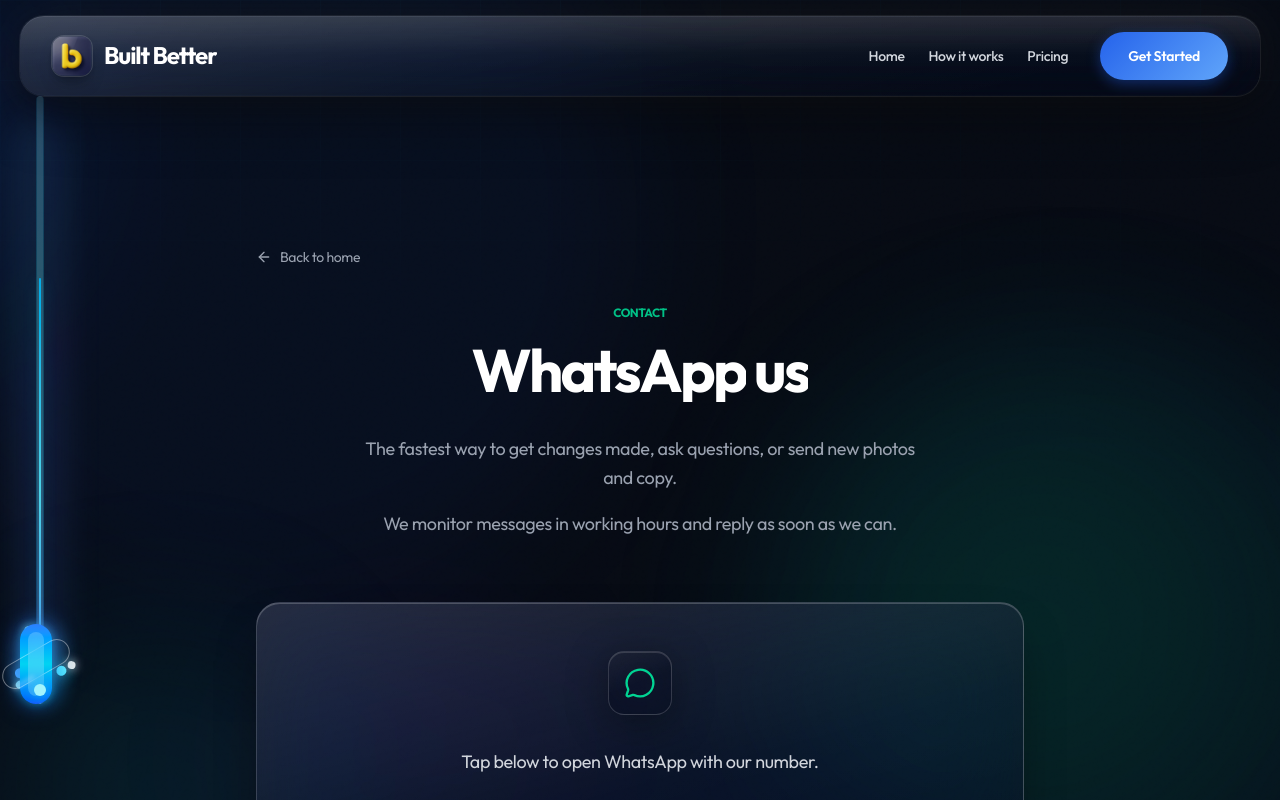
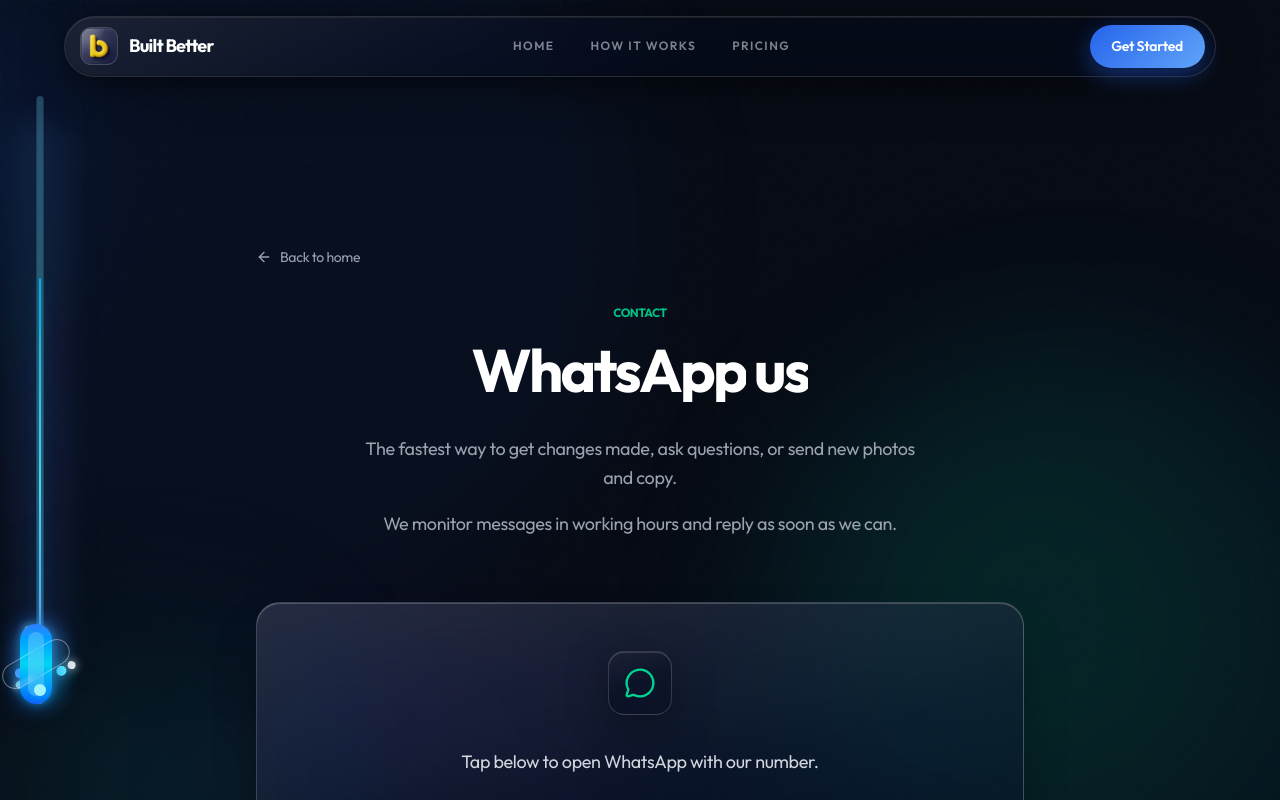
Before and after one commit to alexndrsn87/b2b-better-rebuild, a React (Vite) app: page /whatsapp in a window 1280 px wide. Shown: the top 800 px of the page. Built offline with nearby package versions, Linux system fonts and the light colour scheme; no server answers.

Commit message:
Rebuild navbar: single-layer frosted glass, Lusion-style capsule, remove broken glass-float stack.
Made-with: Cursor

```diff
--- a/src/components/Navbar.tsx
+++ b/src/components/Navbar.tsx
@@ -1,13 +1,10 @@
 import React, { useEffect, useState } from 'react';
 import { createPortal } from 'react-dom';
 import { Link, NavLink } from 'react-router-dom';
-import { motion } from 'motion/react';
 
 type NavbarProps = {
   onRequestPrototype?: () => void;
 };
-
-const linkClass = 'text-sm font-medium text-gray-300 hover:text-white transition-colors';
 
 export default function Navbar({ onRequestPrototype }: NavbarProps) {
   const [scrolled, setScrolled] = useState(false);
@@ -19,7 +16,7 @@ export default function Navbar({ onRequestPrototype }: NavbarProps) {
       ticking = true;
       requestAnimationFrame(() => {
         ticking = false;
-        setScrolled(window.scrollY > 24);
+        setScrolled(window.scrollY > 32);
       });
     };
     onScroll();
@@ -27,66 +24,60 @@ export default function Navbar({ onRequestPrototype }: NavbarProps) {
     return () => window.removeEventListener('scroll', onScroll);
   }, []);
 
-  const navItem = ({ isActive }: { isActive: boolean }) =>
-    `${linkClass} ${isActive ? 'text-white' : ''}`;
-
   const shell = (
-    <div
-      className="pointer-events-none fixed left-0 right-0 top-0 z-[200] flex justify-center px-3 pt-[max(0.85rem,env(safe-area-inset-top))] sm:px-5 sm:pt-4"
-      role="presentation"
+    <header
+      className="pointer-events-none fixed inset-x-0 top-0 z-[200] flex justify-center px-3 pt-[max(0.65rem,env(safe-area-inset-top))] sm:px-5 sm:pt-4"
     >
       <nav
-        className={`glass-float-nav pointer-events-auto w-full max-w-7xl px-4 transition-[box-shadow] duration-300 sm:px-6 lg:px-8 ${
-          scrolled ? 'glass-float-nav--raised' : ''
-        }`}
+        className={`site-nav pointer-events-auto w-full max-w-6xl ${scrolled ? 'site-nav--scrolled' : ''}`}
         aria-label="Main navigation"
       >
-        {/* Blur on this layer only — never put CSS transform / motion transform on the same node as backdrop-filter */}
-        <div className="glass-float-nav__backdrop" aria-hidden />
-        <div className="glass-float-nav__frost" aria-hidden />
-        <div className="relative z-[2] flex h-[4.5rem] items-center justify-between gap-4 sm:h-20">
-          <div className="min-w-0 flex-shrink-0">
-            <motion.div whileHover={{ scale: 1.02 }} whileTap={{ scale: 0.98 }}>
         <Link
           to="/"
-                className="flex items-center gap-2.5 font-heading text-lg font-extrabold tracking-tight text-white sm:gap-3 sm:text-xl md:text-2xl"
+          className="site-nav-brand group flex min-w-0 shrink-0 items-center gap-2.5 sm:gap-3"
         >
           <img
             src="/logo.png"
             alt=""
             width={40}
             height={40}
-                  className="h-9 w-9 shrink-0 rounded-xl object-cover shadow-lg shadow-black/25 ring-1 ring-white/15 sm:h-10 sm:w-10"
+            className="site-nav-logo h-8 w-8 shrink-0 rounded-[0.65rem] object-cover ring-1 ring-white/20 transition-transform duration-300 group-hover:scale-[1.04] group-active:scale-[0.98] sm:h-9 sm:w-9"
           />
-                <span className="truncate">Built Better</span>
+          <span className="truncate font-heading text-base font-extrabold tracking-tight text-white sm:text-lg">
+            Built Better
+          </span>
         </Link>
-            </motion.div>
+
+        <div className="site-nav-links flex flex-1 flex-wrap items-center justify-center gap-1 sm:gap-0 md:gap-1">
+          {(
+            [
+              { to: '/', end: true, label: 'Home' },
+              { to: '/how-it-works', end: false, label: 'How it works' },
+              { to: '/pricing', end: false, label: 'Pricing' },
+            ] as const
+          ).map(({ to, end, label }) => (
+            <NavLink
+              key={to}
+              to={to}
+              end={end}
+              className={({ isActive }) =>
+                `site-nav-link ${isActive ? 'site-nav-link--active' : ''}`
+              }
+            >
+              {label}
+            </NavLink>
+          ))}
         </div>
-          <div className="flex flex-wrap items-center justify-end gap-3 sm:gap-6 md:gap-8">
-            <div className="flex items-center gap-3 sm:gap-6" role="navigation" aria-label="Main">
-              <NavLink to="/" end className={navItem}>
-                Home
-              </NavLink>
-              <NavLink to="/how-it-works" className={navItem}>
-                How it works
-              </NavLink>
-              <NavLink to="/pricing" className={navItem}>
-                Pricing
-              </NavLink>
-            </div>
-            <motion.button
+
+        <button
           type="button"
           onClick={() => onRequestPrototype?.()}
-              className="btn-primary btn-shimmer shrink-0 px-4 py-2.5 text-xs sm:px-6 sm:text-sm"
-              whileHover={{ scale: 1.04 }}
-              whileTap={{ scale: 0.97 }}
+          className="site-nav-cta btn-shimmer shrink-0"
         >
           Get Started
-            </motion.button>
-          </div>
-        </div>
+        </button>
       </nav>
-    </div>
+    </header>
   );
 
   if (typeof document === 'undefined') return null;
--- a/src/index.css
+++ b/src/index.css
@@ -15,6 +15,10 @@
   --font-sans: 'Outfit', ui-sans-serif, system-ui, sans-serif;
   --font-heading: 'Outfit', ui-sans-serif, system-ui, sans-serif;
   --section-py: clamp(5.5rem, 12vw, 9rem);
+}
+
+html {
+  background-color: var(--color-navy);
 }
 
 body {
@@ -372,91 +376,175 @@ blockquote {
 }
 
 /*
- * Floating nav: backdrop-filter MUST sit on a node with no CSS transform.
- * (Framer Motion y/scale on the same element disables real blur in Chrome/Safari.)
+ * Site nav — single-layer frosted glass.
+ * Backdrop-filter is applied directly on <nav.site-nav> (no nested blur layers,
+ * no isolation/overflow tricks) so Chrome/Safari reliably sample content behind the bar.
  */
-.glass-float-nav {
+.site-nav {
   position: relative;
-  /* clip > hidden: less likely to break backdrop-filter sampling under Chrome */
-  overflow: clip;
-  isolation: isolate;
-  border-radius: 1.5rem;
-  border: none;
-  outline: none;
-  background: transparent;
+  display: flex;
+  flex-wrap: wrap;
+  align-items: center;
+  justify-content: space-between;
+  gap: 0.65rem 0.85rem;
+  min-height: 3.25rem;
+  padding: 0.55rem 0.65rem 0.55rem 0.85rem;
+  border-radius: 100px;
+  /* Semi-transparent fill so the blurred backdrop shows through */
+  background: rgba(6, 10, 22, 0.58);
+  backdrop-filter: blur(28px) saturate(200%) brightness(1.06);
+  -webkit-backdrop-filter: blur(28px) saturate(200%) brightness(1.06);
+  border: 1px solid rgba(255, 255, 255, 0.14);
   box-shadow:
-    0 0 0 1px rgba(255, 255, 255, 0.07),
-    0 0 48px -8px rgba(255, 255, 255, 0.06),
-    0 24px 64px -18px rgba(0, 0, 0, 0.55),
-    0 8px 28px rgba(0, 0, 0, 0.32),
-    inset 0 1px 0 rgba(255, 255, 255, 0.18),
-    inset 0 -1px 0 rgba(255, 255, 255, 0.05);
+    0 0 0 1px rgba(0, 0, 0, 0.35) inset,
+    0 1px 0 rgba(255, 255, 255, 0.14) inset,
+    0 12px 48px -8px rgba(0, 0, 0, 0.55),
+    0 4px 20px rgba(0, 0, 0, 0.28);
+  transition:
+    background 0.4s ease,
+    border-color 0.4s ease,
+    box-shadow 0.4s ease;
 }
 
-.glass-float-nav__backdrop {
+/* Specular highlight only — keeps blur visible (no solid frost layer on top) */
+.site-nav::before {
+  content: "";
   position: absolute;
   inset: 0;
   z-index: 0;
   border-radius: inherit;
   pointer-events: none;
-  background-color: rgba(8, 12, 24, 0.45);
-  backdrop-filter: blur(32px) saturate(200%) brightness(1.04);
-  -webkit-backdrop-filter: blur(32px) saturate(200%) brightness(1.04);
+  background: linear-gradient(
+    155deg,
+    rgba(255, 255, 255, 0.11) 0%,
+    rgba(255, 255, 255, 0.02) 38%,
+    transparent 58%
+  );
+  opacity: 0.85;
 }
 
-@supports (backdrop-filter: blur(4px)) or (-webkit-backdrop-filter: blur(4px)) {
-  .glass-float-nav__backdrop {
-    background-color: rgba(8, 12, 24, 0.28);
-    backdrop-filter: blur(40px) saturate(200%) brightness(1.04);
-    -webkit-backdrop-filter: blur(40px) saturate(200%) brightness(1.04);
+.site-nav > * {
+  position: relative;
+  z-index: 1;
+}
+
+.site-nav--scrolled {
+  background: rgba(5, 9, 20, 0.72);
+  border-color: rgba(255, 255, 255, 0.2);
+  box-shadow:
+    0 0 0 1px rgba(0, 0, 0, 0.4) inset,
+    0 1px 0 rgba(255, 255, 255, 0.16) inset,
+    0 18px 56px -10px rgba(0, 0, 0, 0.6),
+    0 8px 28px rgba(0, 0, 0, 0.35);
+  backdrop-filter: blur(36px) saturate(210%) brightness(1.05);
+  -webkit-backdrop-filter: blur(36px) saturate(210%) brightness(1.05);
+}
+
+@media (min-width: 640px) {
+  .site-nav {
+    flex-wrap: nowrap;
+    gap: 0.75rem 1rem;
+    padding: 0.5rem 0.65rem 0.5rem 1rem;
+    min-height: 3.5rem;
   }
 }
 
-.glass-float-nav__frost {
-  position: absolute;
-  inset: 0;
-  z-index: 1;
-  border-radius: inherit;
-  pointer-events: none;
-  background:
-    linear-gradient(
-      165deg,
-      rgba(255, 255, 255, 0.18) 0%,
-      rgba(255, 255, 255, 0.06) 40%,
-      rgba(255, 255, 255, 0.02) 62%,
-      transparent 82%
-    ),
-    linear-gradient(180deg, rgba(248, 250, 252, 0.1) 0%, rgba(248, 250, 252, 0.02) 45%, transparent 72%),
-    linear-gradient(180deg, rgba(255, 255, 255, 0.06) 0%, transparent 50%, rgba(6, 10, 20, 0.18) 100%);
-  opacity: 0.78;
+.site-nav-links {
+  order: 3;
+  width: 100%;
+  justify-content: center;
 }
 
-.glass-float-nav.glass-float-nav--raised {
-  box-shadow:
-    0 0 0 1px rgba(255, 255, 255, 0.09),
-    0 0 56px -6px rgba(255, 255, 255, 0.07),
-    0 30px 72px -16px rgba(0, 0, 0, 0.58),
-    0 12px 36px rgba(0, 0, 0, 0.38),
-    inset 0 1px 0 rgba(255, 255, 255, 0.22),
-    inset 0 -1px 0 rgba(255, 255, 255, 0.06);
-}
-
-.glass-float-nav.glass-float-nav--raised .glass-float-nav__backdrop {
-  background-color: rgba(8, 12, 24, 0.38);
-  backdrop-filter: blur(44px) saturate(210%) brightness(1.05);
-  -webkit-backdrop-filter: blur(44px) saturate(210%) brightness(1.05);
-}
-
-@supports (backdrop-filter: blur(4px)) or (-webkit-backdrop-filter: blur(4px)) {
-  .glass-float-nav.glass-float-nav--raised .glass-float-nav__backdrop {
-    background-color: rgba(8, 12, 24, 0.26);
-    backdrop-filter: blur(48px) saturate(215%) brightness(1.05);
-    -webkit-backdrop-filter: blur(48px) saturate(215%) brightness(1.05);
+@media (min-width: 640px) {
+  .site-nav-links {
+    order: 0;
+    width: auto;
+    flex: 1;
   }
 }
 
-.glass-float-nav.glass-float-nav--raised .glass-float-nav__frost {
-  opacity: 0.82;
+.site-nav-link {
+  padding: 0.4rem 0.85rem;
+  border-radius: 9999px;
+  font-family: var(--font-sans);
+  font-size: 0.6875rem;
+  font-weight: 600;
+  letter-spacing: 0.14em;
+  text-transform: uppercase;
+  color: rgba(226, 232, 240, 0.55);
+  transition: color 0.25s ease, background 0.25s ease;
+}
+
+@media (min-width: 640px) {
+  .site-nav-link {
+    font-size: 0.75rem;
+    letter-spacing: 0.12em;
+    padding: 0.45rem 1rem;
+  }
+}
+
+.site-nav-link:hover {
+  color: rgba(248, 250, 252, 0.95);
+  background: rgba(255, 255, 255, 0.06);
+}
+
+.site-nav-link.site-nav-link--active {
+  color: #fff;
+  background: rgba(255, 255, 255, 0.1);
+  box-shadow: 0 0 0 1px rgba(255, 255, 255, 0.08);
+}
+
+.site-nav-cta {
+  position: relative;
+  overflow: hidden;
+  margin-left: auto;
+  border: none;
+  cursor: pointer;
+  border-radius: 9999px;
+  padding: 0.55rem 1.15rem;
+  font-family: var(--font-sans);
+  font-size: 0.8125rem;
+  font-weight: 600;
+  letter-spacing: -0.02em;
+  color: #fff;
+  background: linear-gradient(135deg, var(--color-blue), var(--color-blue-light));
+  box-shadow:
+    0 2px 0 rgba(0, 0, 0, 0.15),
+    0 8px 24px rgba(37, 99, 235, 0.45);
+  transition: transform 0.2s ease, box-shadow 0.2s ease, filter 0.2s ease;
+}
+
+.site-nav-cta.btn-shimmer::after {
+  content: "";
+  position: absolute;
+  inset: 0;
+  background: linear-gradient(
+    105deg,
+    transparent 38%,
+    rgba(255, 255, 255, 0.22) 50%,
+    transparent 62%
+  );
+  transform: translateX(-120%);
+  animation: btn-shimmer-sweep 4.5s ease-in-out infinite;
+}
+
+.site-nav-cta:hover {
+  filter: brightness(1.06);
+  transform: translateY(-1px);
+  box-shadow:
+    0 3px 0 rgba(0, 0, 0, 0.12),
+    0 12px 32px rgba(37, 99, 235, 0.5);
+}
+
+.site-nav-cta:active {
+  transform: translateY(0);
+}
+
+@media (min-width: 640px) {
+  .site-nav-cta {
+    padding: 0.6rem 1.35rem;
+    font-size: 0.875rem;
+  }
 }
 
 .btn-primary {
```
Lines whose indentation alone changed are shown as unchanged.
